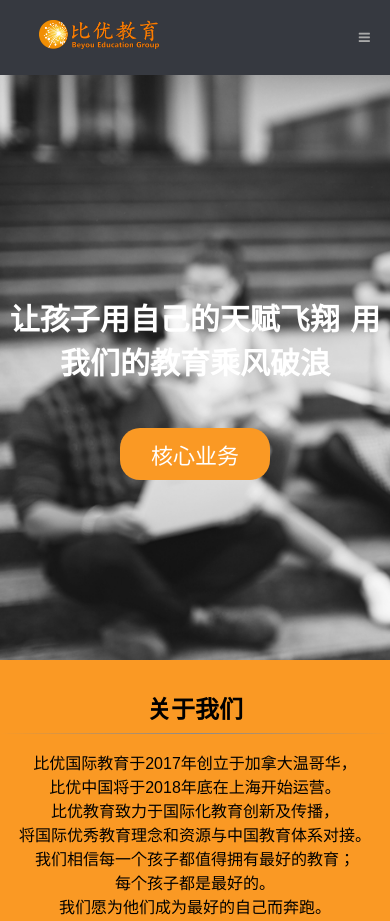
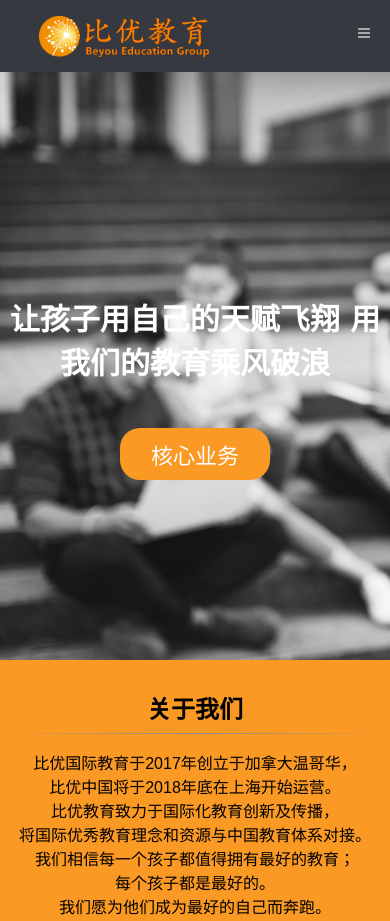
Before and after one commit to yolandayyjz/beyou-education, a plain HTML site: page main.html in a window 390 px wide. Shown: the top 921 px of the page. Drawn offline with Linux system fonts and the light colour scheme.

Commit message:
fix display problem of responsive navbar

```diff
--- a/css/styles.css
+++ b/css/styles.css
@@ -90,6 +90,9 @@ body {
   font-family: Arial, Helvetica, sans-serif;
 }
 
+
+/* Navigation
+----------------------------------------------------------------*/
 .topnav {
   overflow: hidden;
   background-color: #363940;
@@ -101,15 +104,15 @@ body {
 
 .topnav a {
   font-family: 'Roboto', sans-serif;
-  float: right;
+  float: left;
   display: block;
   color: #a9a9a9;
   text-align: center;
-  padding: 30px 20px ;
+  padding: 25px 20px ;
   text-decoration: none;
-  font-size: 17px;
+  font-size: 14px;
   text-transform: uppercase;
-  font-size: 13px;
+
   font-weight: 600;
 }
 
@@ -121,27 +124,31 @@ body {
 
 .topnavLogo{
   width: 170px;
-  padding: 18px 0 15px 10%;
+  padding: 16px 30% 15px 10%;
+  float: left;
 }
 
 .topnav .icon {
   display: none;
 }
 
-@media screen and (max-width: 600px) {
+
+@media screen and (max-width: 900px) {
   .topnav a:not(:first-child) {display: none;}
   .topnav a.icon {
     float: right;
     display: block;
   }
-  .topnavLogo {
-    width: 120px;
-    padding: 20px 0 10px 10%;
+  #resIntro {
+    padding-top: 90px;
   }
 }
 
-@media screen and (max-width: 600px) {
-  .topnav.responsive {position: relative;}
+@media screen and (max-width: 900px) {
+  .topnav.responsive {
+
+    position: fixed;
+  }
   .topnav.responsive .icon {
     position: absolute;
     right: 0;
@@ -151,9 +158,11 @@ body {
     float: none;
     display: block;
     text-align: left;
+    padding-left: 10%;
   }
 
 }
+
 
 /* introducation
 ----------------------------------------------------------------*/
--- a/main.html
+++ b/main.html
@@ -11,14 +11,16 @@
 
 <div class="topnav" id="myTopnav">
   <img class="topnavLogo" src="images/iconFull.png">
-  <a href="#group" style="margin-right: 40px">比优团队</a>
+
+  <a href="#intro" id="resIntro">主页</a>
+  <a href="#about">关于我们</a>
   <a href="#service">核心业务</a>
-  <a href="#about">关于我们</a>
-  <a href="#intro">主页</a>
+  <a href="#group">比优团队</a>
   <a href="javascript:void(0);" class="icon" onclick="myFunction()">
     <i class="fa fa-bars"></i>
   </a>
 </div>
+
 
 <div class="introBack" id="intro">
   <h2 style="color: white; font-family: cursive; font-size: 30px"><b>让孩子用自己的天赋飞翔 用我们的教育乘风破浪</b></h2>
```
